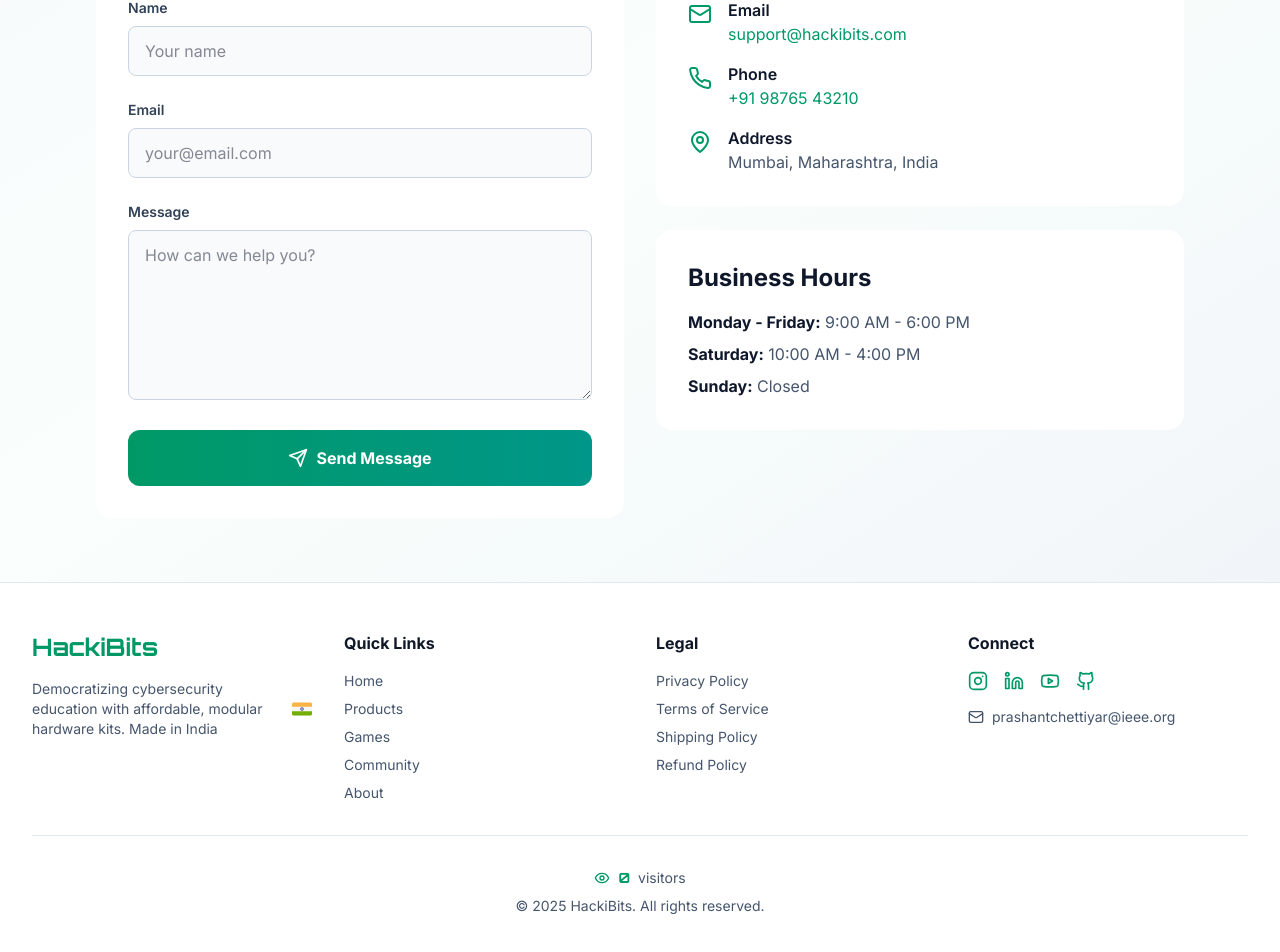
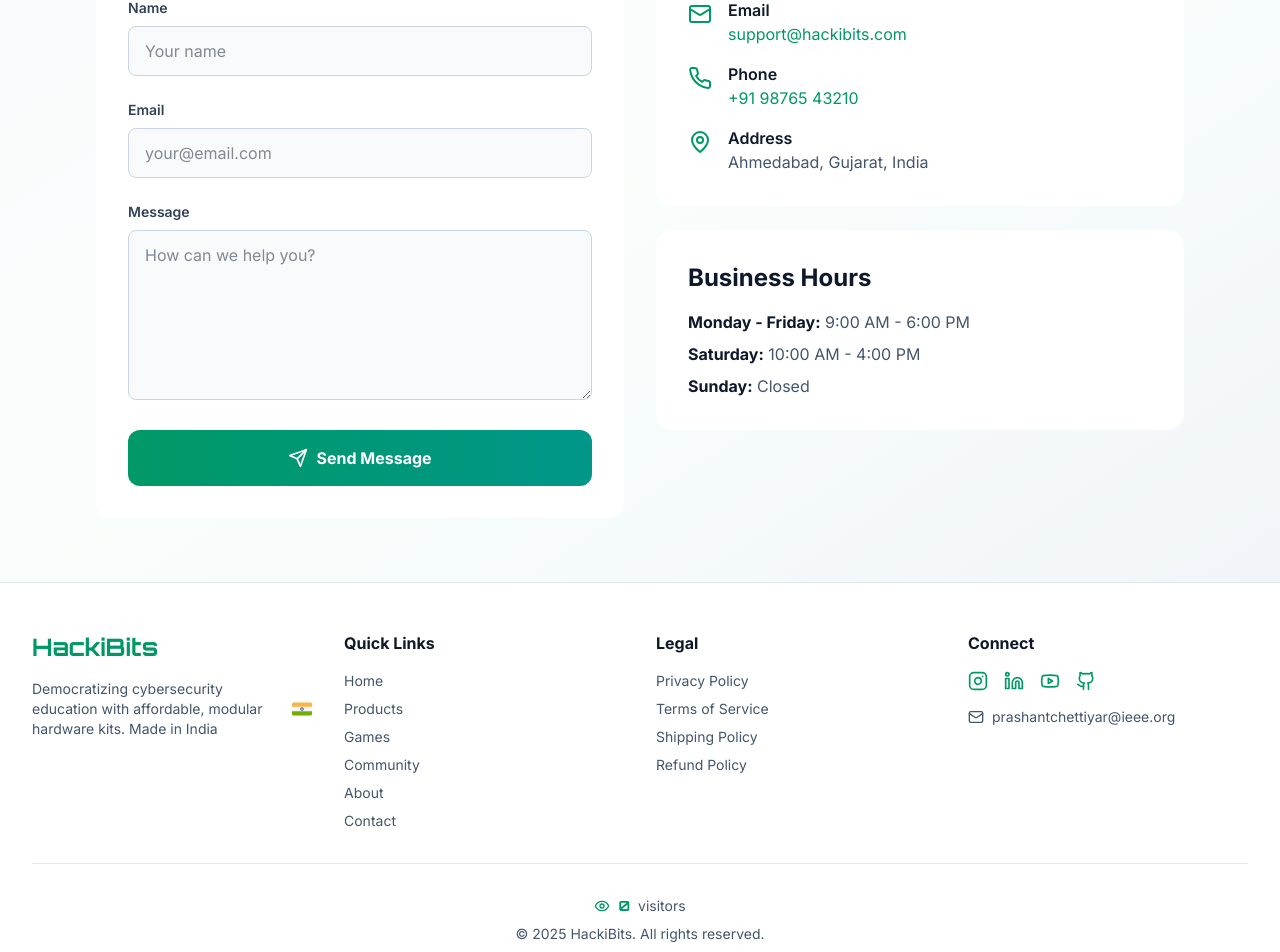
Before and after one commit to ciphersigma/Hackibits, a Next.js app in the folder frontend/: page /contact in a window 1280 px wide. Shown: the part 258-1210 px from the top of the page. Built offline with nearby package versions, Linux system fonts and the light colour scheme; no server answers.

Commit message:
Fix: Add Contact to footer and update address to Ahmedabad

```diff
--- a/frontend/src/app/components/Footer.tsx
+++ b/frontend/src/app/components/Footer.tsx
@@ -48,6 +48,7 @@
               <li><Link href="/games" className="text-slate-600 dark:text-slate-400 hover:text-emerald-600 dark:hover:text-emerald-400">Games</Link></li>
               <li><Link href="/community" className="text-slate-600 dark:text-slate-400 hover:text-emerald-600 dark:hover:text-emerald-400">Community</Link></li>
               <li><Link href="/about" className="text-slate-600 dark:text-slate-400 hover:text-emerald-600 dark:hover:text-emerald-400">About</Link></li>
+              <li><Link href="/contact" className="text-slate-600 dark:text-slate-400 hover:text-emerald-600 dark:hover:text-emerald-400">Contact</Link></li>
             </ul>
           </div>
 
--- a/frontend/src/app/contact/page.tsx
+++ b/frontend/src/app/contact/page.tsx
@@ -101,7 +101,7 @@
                   <MapPin className="w-6 h-6 text-emerald-600 dark:text-emerald-400 mt-1" />
                   <div>
                     <p className="font-semibold text-slate-900 dark:text-white">Address</p>
-                    <p className="text-slate-600 dark:text-slate-400">Mumbai, Maharashtra, India</p>
+                    <p className="text-slate-600 dark:text-slate-400">Ahmedabad, Gujarat, India</p>
                   </div>
                 </div>
               </div>
```
